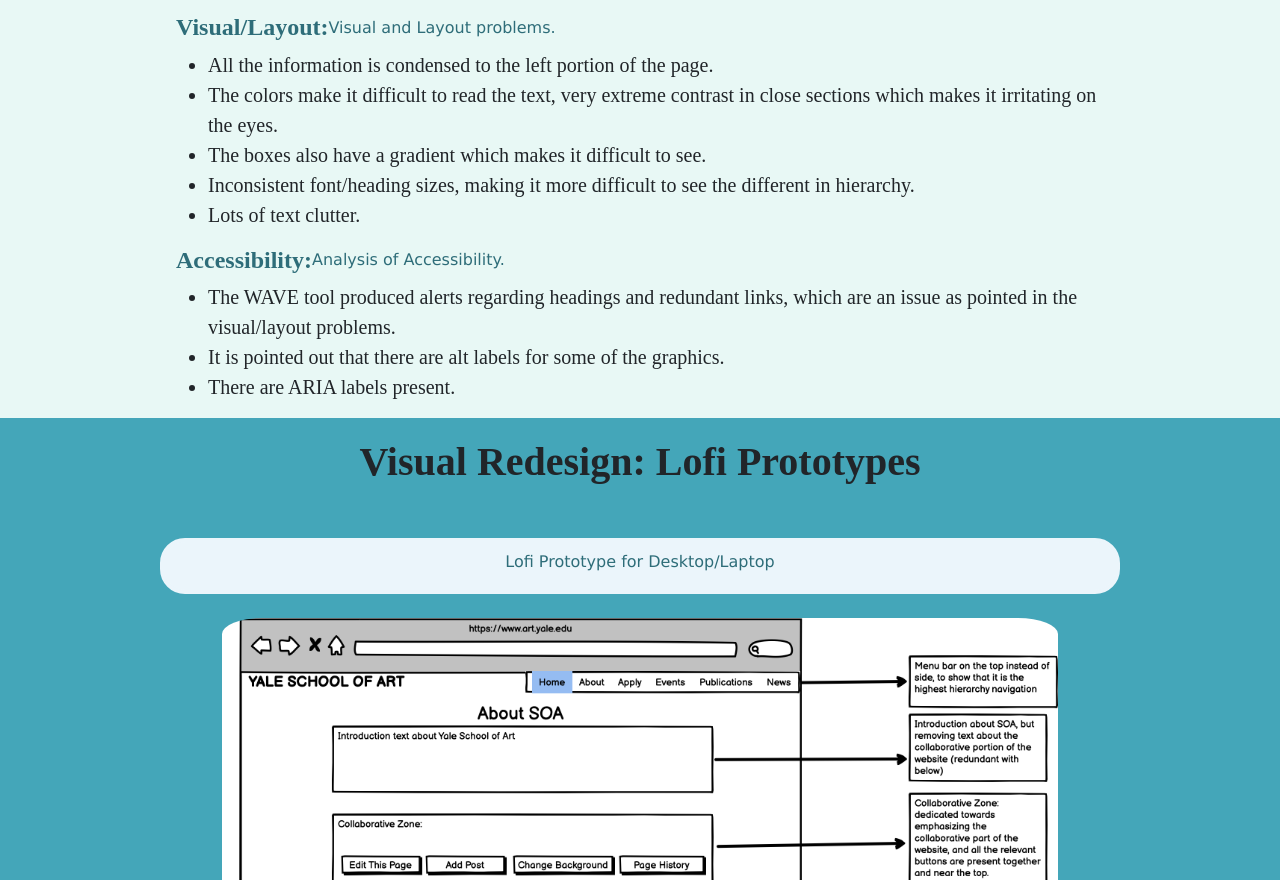
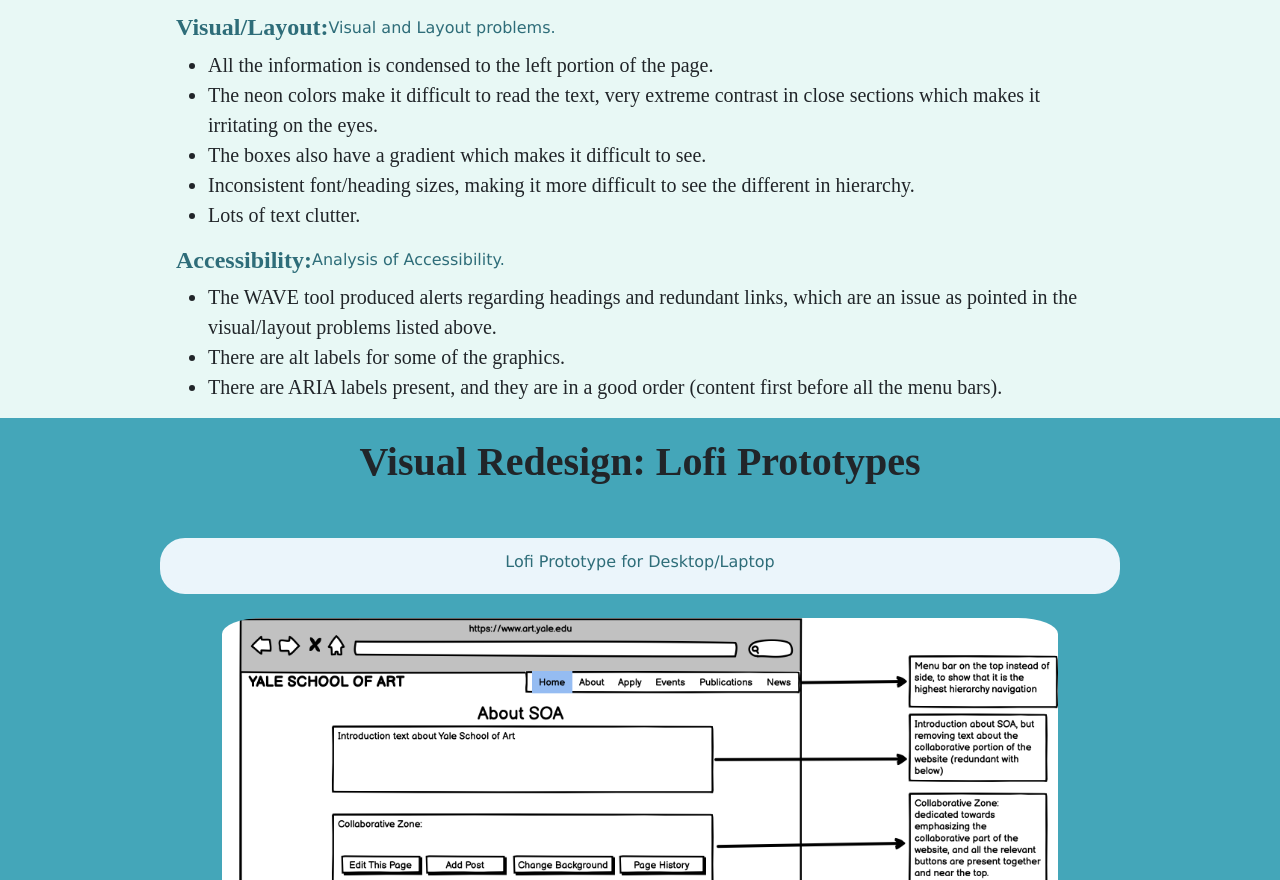
Before and after one commit to happybunny888/responsive_redesign, a plain HTML site: page index.html in a window 1280 px wide. Shown: the part 1614-2494 px from the top of the page. Drawn offline with Linux system fonts and the light colour scheme.

Commit message:
Update index.html

```diff
--- a/index.html
+++ b/index.html
@@ -114,7 +114,7 @@
 		<div class="d-flex lead article-entry">
 			<ul type = "-">
 				<li> All the information is condensed to the left portion of the page.</li>
-				<li> The colors make it difficult to read the text, very extreme contrast in close sections which makes it irritating on the
+				<li> The neon colors make it difficult to read the text, very extreme contrast in close sections which makes it irritating on the
 					eyes. </li>
 				<li> The boxes also have a gradient which makes it difficult to see. </li>
 				<li> Inconsistent font/heading sizes, making it more difficult to see the different in hierarchy.</li>
@@ -131,10 +131,10 @@
 		<div class="d-flex lead article-entry">
 			<ul type = "-">
 				<li> The WAVE tool produced alerts regarding headings and redundant links, which are an issue as pointed in the visual/layout
-					problems.
+					problems listed above.
 				</li>
-				<li> It is pointed out that there are alt labels for some of the graphics. </li>
-				<li> There are ARIA labels present.</li>
+				<li> There are alt labels for some of the graphics. </li>
+				<li> There are ARIA labels present, and they are in a good order (content first before all the menu bars).</li>
 			</ul>
 		</div>
 
```
